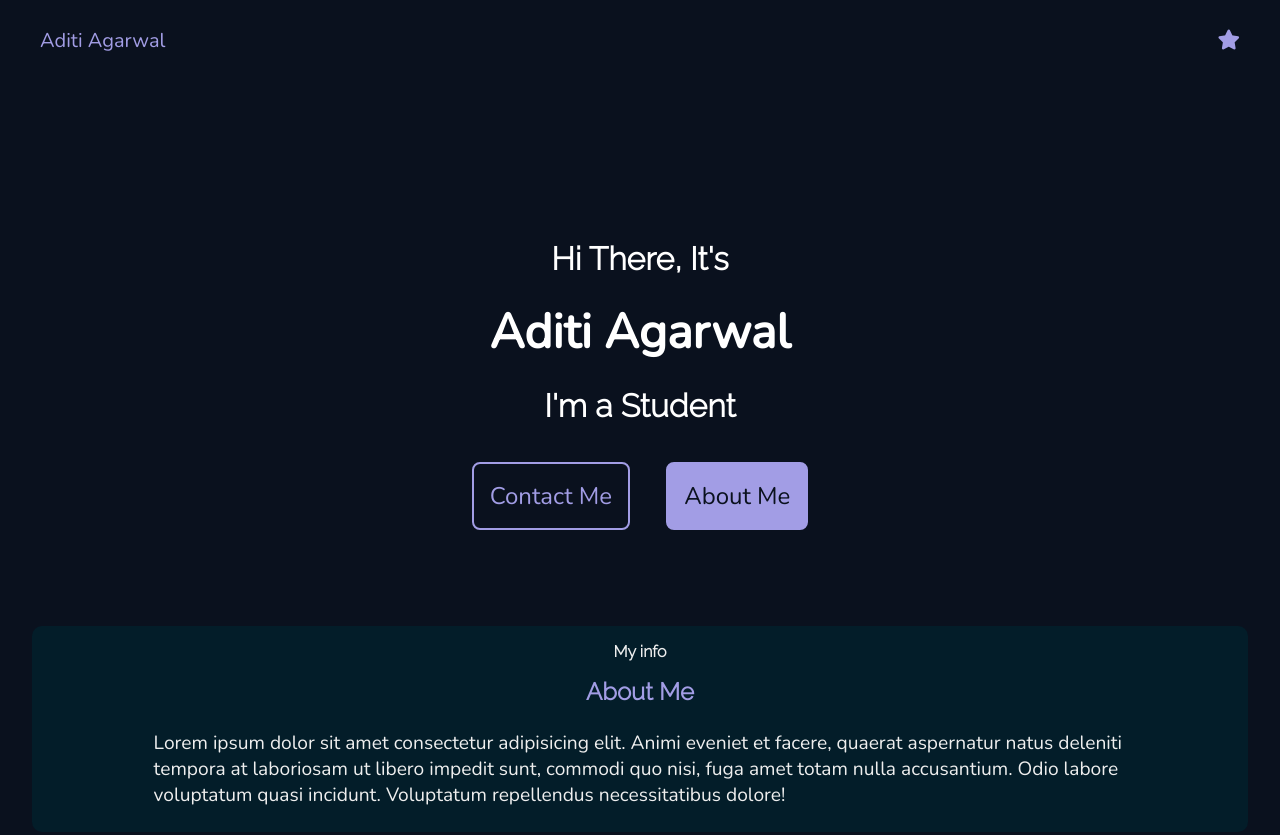
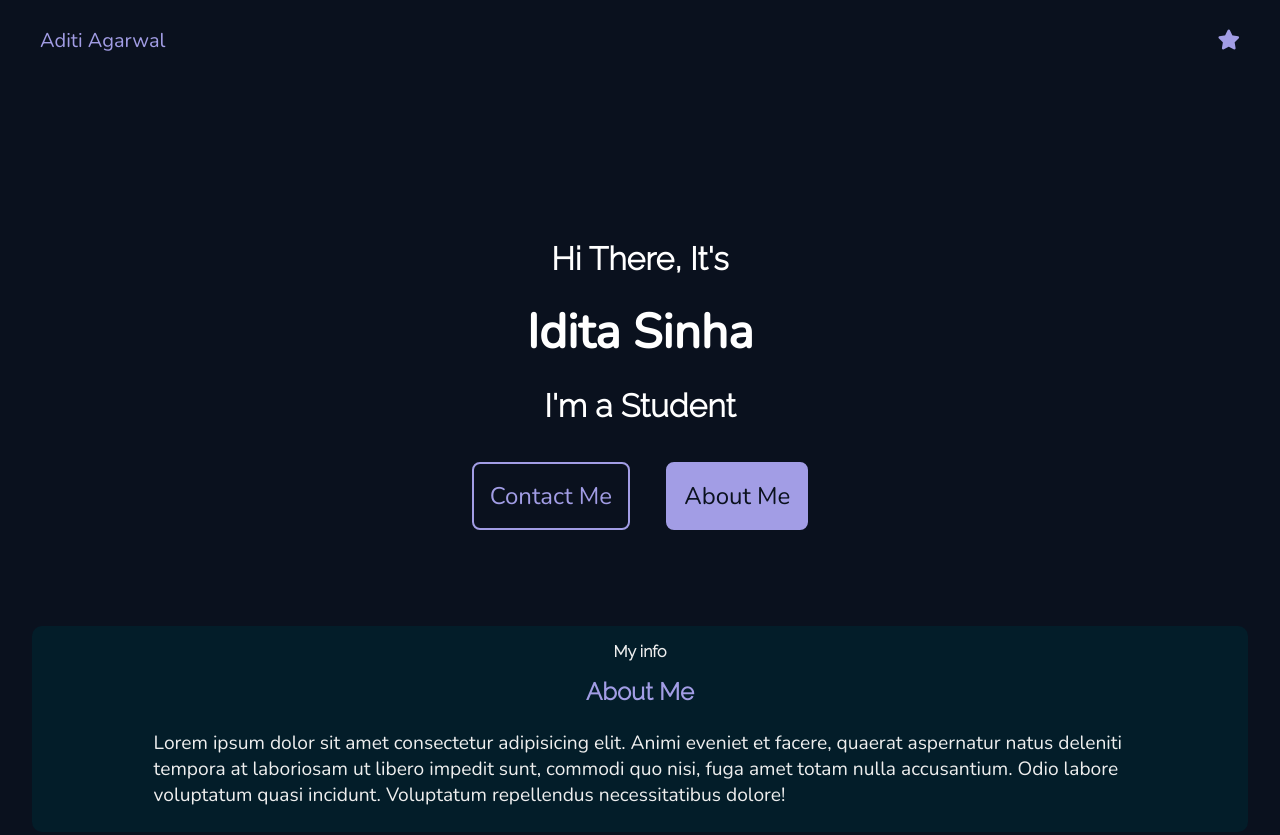
Before and after one commit to aditiagarwal-web/aditiagarwal-web.github.io, a plain HTML site: page index.html in a window 1280 px wide. Shown: the top 835 px of the page. Drawn offline with nearby package versions, Linux system fonts and the light colour scheme.

Commit message:
Update index.html

```diff
--- a/index.html
+++ b/index.html
@@ -4,7 +4,7 @@
     <meta charset="UTF-8">
     <meta http-equiv="X-UA-Compatible" content="IE=edge">
     <meta name="viewport" content="width=device-width, initial-scale=1.0">
-    <title>Aditi Agarwal</title>
+    <title>Idita Sinha</title>
     <script src="/assets/script/index.js"></script>
     <script src="/assets/script/animation.js"></script>
     <link rel="stylesheet" href="/assets/style/style.css">
@@ -26,7 +26,7 @@
 <div class="hero">
     <h3 class="transition">Hi There, It's</h3>
     <br/>
-    <h1 class="transition">Aditi Agarwal</h1>
+    <h1 class="transition">Idita Sinha </h1>
     <br/>
     <h3 class="transition">I'm a Student</h3>
     <br/>
```
